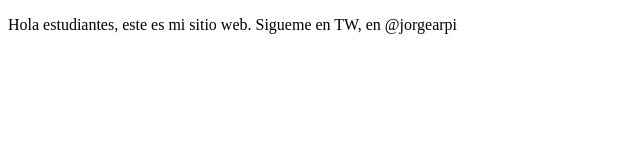
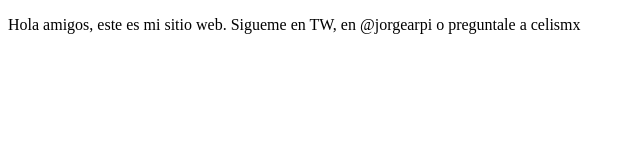
Before and after one commit to jorgearpi/PreworkWindows, a plain HTML site: page index.html in a window 1280 px wide. Shown: the whole page, without its empty margins (0-640 px from the left). Drawn offline with Linux system fonts and the light colour scheme.

Commit message:
cambios agregamos un nuevo mensaje

```diff
--- a/index.html
+++ b/index.html
@@ -6,8 +6,8 @@
     <title>Hola, Mundo</title>
 </head>
 <body>
-    <p>Hola estudiantes, este es mi sitio web.
-        Sigueme en TW, en @jorgearpi
+    <p>Hola amigos, este es mi sitio web.
+        Sigueme en TW, en @jorgearpi o preguntale a celismx
     </p>
 </body>
 </html>
```
